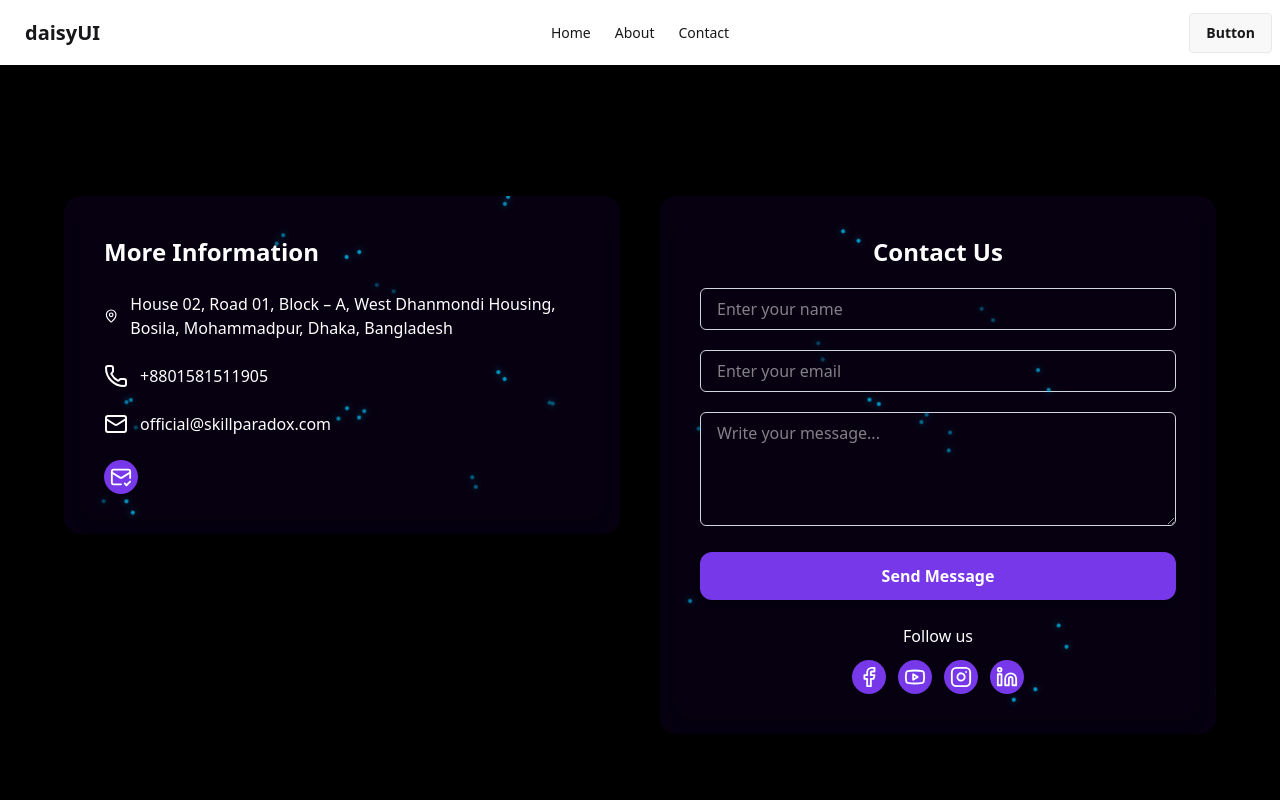
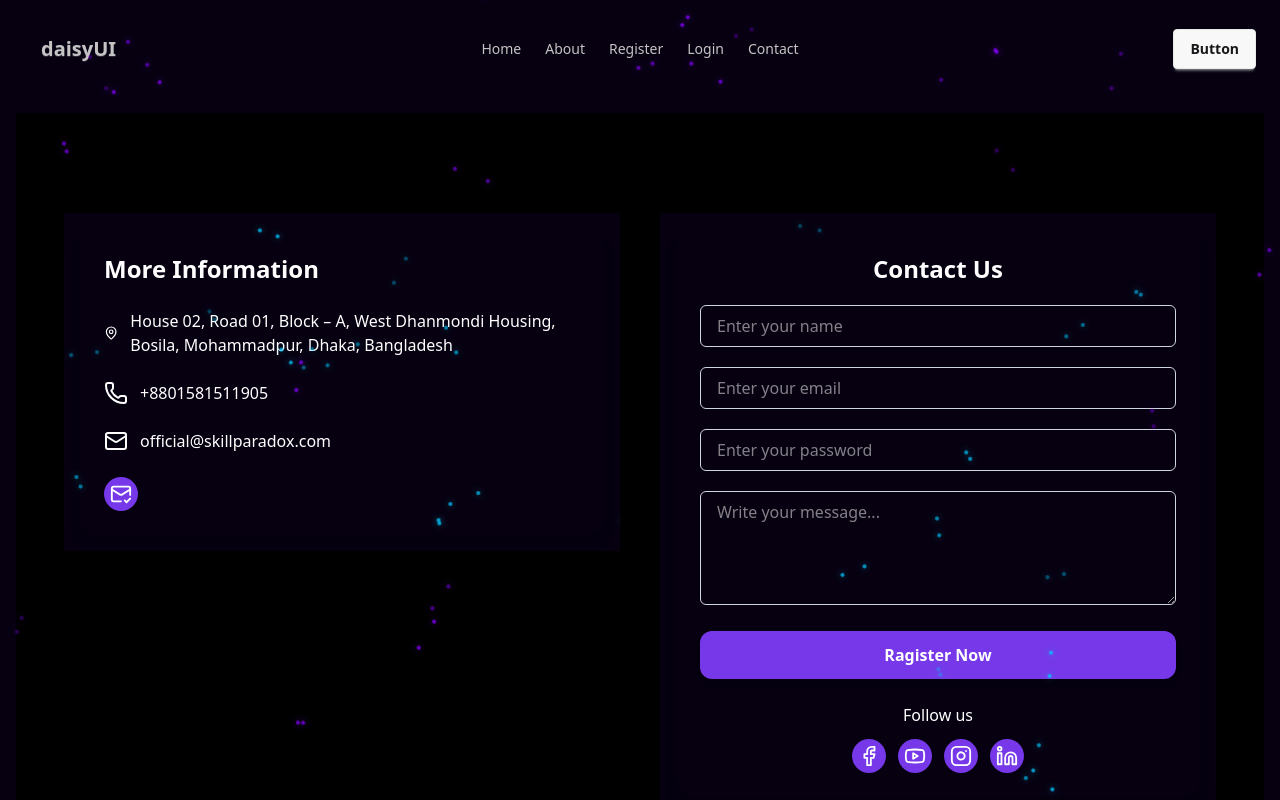
Before and after one commit to lizansarkar/firebase-with-react, a React (Vite) app: page /contact in a window 1280 px wide. Shown: the top 800 px of the page. Built offline with nearby package versions, Linux system fonts and the light colour scheme.

Commit message:
email and password authorigation complete

```diff
--- a/src/App.jsx
+++ b/src/App.jsx
@@ -1,5 +1,4 @@
 import React from 'react';
-import { ToastContainer, toast } from 'react-toastify';
 import { useState } from 'react'
 import './App.css'
 
--- /dev/null
+++ b/src/firebase/firebase.init.js
@@ -0,0 +1,20 @@
+// Import the functions you need from the SDKs you need
+import { initializeApp } from "firebase/app";
+import { getAuth } from "firebase/auth";
+// TODO: Add SDKs for Firebase products that you want to use
+// https://firebase.google.com/docs/web/setup#available-libraries
+
+// Your web app's Firebase configuration
+const firebaseConfig = {
+  apiKey: "AIzaSyC_4ZVAOIZ0ZcNBW1GFWouNIJV-HcFOnOE",
+  authDomain: "email-password-authentic-951c7.firebaseapp.com",
+  projectId: "email-password-authentic-951c7",
+  storageBucket: "email-password-authentic-951c7.firebasestorage.app",
+  messagingSenderId: "360166242521",
+  appId: "1:360166242521:web:d613a6a2c17666ae6466c8"
+};
+
+// Initialize Firebase
+const app = initializeApp(firebaseConfig);
+// Initialize Firebase Authentication and get a reference to the service
+export const auth = getAuth(app);
--- a/src/fixt-component/Footer.jsx
+++ b/src/fixt-component/Footer.jsx
@@ -1,9 +1,11 @@
 import React from "react";
+import MagicEffect from "../reuseble-component/MagicEffect";
 
 export default function Footer() {
   return (
     <div>
-      <footer className="footer sm:footer-horizontal bg-base-200 text-base-content p-10">
+      <MagicEffect>
+        <footer className="footer sm:footer-horizontal text-[#9e9e9e] p-10">
           <nav>
             <h6 className="footer-title">Services</h6>
             <a className="link link-hover">Branding</a>
@@ -39,6 +41,7 @@ export default function Footer() {
             </fieldset>
           </form>
         </footer>
+      </MagicEffect>
     </div>
   );
 }
--- a/src/fixt-component/Navbar.jsx
+++ b/src/fixt-component/Navbar.jsx
@@ -1,14 +1,19 @@
 import React from "react";
 import { NavLink } from "react-router";
-import Home from "../main-pages/Home";
+import MagicEffect from "../reuseble-component/MagicEffect";
 
 export default function Navbar() {
   return (
     <div>
-      <div className="navbar bg-base-100 shadow-sm">
+      <MagicEffect>
+        <div className="navbar text-[#c4c4c4]">
           <div className="navbar-start">
             <div className="dropdown">
-            <div tabIndex={0} role="button" className="btn btn-ghost lg:hidden">
+              <div
+                tabIndex={0}
+                role="button"
+                className="btn btn-ghost lg:hidden"
+              >
                 <svg
                   xmlns="http://www.w3.org/2000/svg"
                   className="h-5 w-5"
@@ -51,6 +56,12 @@ export default function Navbar() {
                 <NavLink to="/about">About</NavLink>
               </li>
               <li>
+                <NavLink to="/register">Register</NavLink>
+              </li>
+              <li>
+                <NavLink to="/login">Login</NavLink>
+              </li>
+              <li>
                 <NavLink to="/contact">Contact</NavLink>
               </li>
             </ul>
@@ -59,6 +70,7 @@ export default function Navbar() {
             <a className="btn">Button</a>
           </div>
         </div>
+      </MagicEffect>
     </div>
   );
 }
--- a/src/index.css
+++ b/src/index.css
@@ -1,2 +1,7 @@
 @import "tailwindcss";
 @plugin "daisyui";
+
+.color {
+    color: rgb(204, 204, 204);
+    color: #e2e2e2;
+}
--- a/src/main-pages/Contact.jsx
+++ b/src/main-pages/Contact.jsx
@@ -1,10 +1,15 @@
 import React from "react";
 import ContactForm from "./contact-component/ContactForm";
+import MagicEffect from "../reuseble-component/MagicEffect";
 
 export default function Contact() {
   return (
-    <div className="page-component relative bg-[#000000]">
-      <ContactForm></ContactForm>
+    <div>
+      <MagicEffect>
+        <div className="page-component relative bg-[#000000]">
+          <ContactForm></ContactForm>
+        </div>
+      </MagicEffect>
     </div>
   );
 }
--- /dev/null
+++ b/src/main-pages/Login.jsx
@@ -0,0 +1,7 @@
+import React from 'react'
+
+export default function Login () {
+  return (
+    <div>Login</div>
+  )
+}
--- /dev/null
+++ b/src/main-pages/Register.jsx
@@ -0,0 +1,7 @@
+import React from 'react'
+
+export default function Register() {
+  return (
+    <div>Register</div>
+  )
+}
--- a/src/main-pages/contact-component/ContactForm.jsx
+++ b/src/main-pages/contact-component/ContactForm.jsx
@@ -15,26 +15,26 @@ import {
   LogOut,
 } from "lucide-react";
 
-import { GoogleAuthProvider, signInWithPopup, signOut } from "firebase/auth";
+import { createUserWithEmailAndPassword, GoogleAuthProvider, signInWithPopup, signOut } from "firebase/auth";
 import { auth } from "./firebase.config";
 
-const googleProvier = new GoogleAuthProvider();
 
 const ContactForm = () => {
+
   const [user, setUser] = useState(null);
+
+  const googleprovider = new GoogleAuthProvider();
+
   const [formData, setFormData] = useState({
     name: "",
     email: "",
-    phone: "",
+    password: "",
     message: "",
   });
 
+  // ✅ এখন formData ব্যবহার করা যাবে
   const handleChange = (e) => {
     setFormData({ ...formData, [e.target.name]: e.target.value });
-  };
-
-  const handlePhoneChange = (value) => {
-    setFormData({ ...formData, phone: value });
   };
 
   const validateForm = () => {
@@ -46,13 +46,13 @@ const ContactForm = () => {
       toast.error("Email is required!");
       return false;
     }
+    if (!formData.password.trim()) {
+      toast.error("Password is required!");
+      return false;
+    }
     const emailRegex = /^[^\s@]+@[^\s@]+\.[^\s@]+$/;
     if (!emailRegex.test(formData.email)) {
       toast.error("Please enter a valid email!");
-      return false;
-    }
-    if (!formData.phone.trim()) {
-      toast.error("Phone number is required!");
       return false;
     }
     if (!formData.message.trim()) {
@@ -62,18 +62,10 @@ const ContactForm = () => {
     return true;
   };
 
-  const handleSubmit = (e) => {
-    e.preventDefault();
-    if (validateForm()) {
-      console.log("Form Data:", formData);
-      toast.success("Message Sent Successfully!");
-      setFormData({ name: "", email: "", phone: "", message: "" });
-    }
-  };
+  const handleGoogleSignIn = () => {
+    console.log("Google verification click");
 
-  const handleGoogleSignIn = () => {
-    console.log("google verification click");
-    signInWithPopup(auth, googleProvier)
+    signInWithPopup(auth, googleprovider)
       .then((result) => {
         console.log(result.user);
         setUser(result.user);
@@ -84,16 +76,33 @@ const ContactForm = () => {
   };
 
   const handleSignOut = () => {
-    console.log("youre clicked sign out button");
-    signOut(auth, googleProvier)
-      .then((result) => {
-        console.log(result);
+    console.log("You clicked sign out button");
+    signOut(auth)
+      .then(() => {
         setUser(null);
+        console.log("Signed out successfully");
       })
       .catch((error) => {
         console.log(error);
       });
   };
+
+  const handleSubmit = (e) => {
+    e.preventDefault();
+
+    if (validateForm()) {
+      console.log("Form Data:", formData);
+      toast.success("Message Sent Successfully!");
+      setFormData({ name: "", email: "", password: "", message: "" });
+
+      const { email, password } = formData;
+
+      createUserWithEmailAndPassword(auth, email, password)
+        .then((result) => console.log("New user created:", result.user))
+        .catch((error) => console.log(error));
+    }
+  };
+
 
   return (
     <div className="min-h-screen flex items-center justify-center p-6 z-100">
@@ -177,6 +186,16 @@ const ContactForm = () => {
                 className="w-full border border-gray-300 rounded-md px-4 py-2 focus:ring-2 focus:text-[#ffffff] focus:outline-none"
               />
 
+              {/* Password Field */}
+              <input
+                type="password"
+                name="password"
+                placeholder="Enter your password"
+                value={formData.password || ""}
+                onChange={handleChange}
+                className="w-full border border-gray-300 rounded-md px-4 py-2 focus:ring-2 focus:text-[#ffffff] focus:outline-none"
+              />
+
               <textarea
                 name="message"
                 placeholder="Write your message..."
@@ -190,7 +209,7 @@ const ContactForm = () => {
                 type="submit"
                 className="w-full bg-[#7638e8] text-white font-semibold py-3 rounded-xl shadow-md"
               >
-                Send Message
+                Ragister Now
               </button>
             </form>
 
--- a/src/main.jsx
+++ b/src/main.jsx
@@ -3,8 +3,6 @@ import { StrictMode } from 'react';
 import { createRoot } from 'react-dom/client';
 import './index.css';
 import { RouterProvider } from 'react-router-dom';
-
-
 import { ToastContainer, toast } from 'react-toastify';
 import router from './react-router/Route';
 
--- a/src/reuseble-component/MagicEffect.css
+++ b/src/reuseble-component/MagicEffect.css
@@ -2,8 +2,8 @@
   --hue: 27;
   --sat: 69%;
   --white: hsl(0,0%,100%);
-  --purple-primary: rgba(132,0,255,1);
-  --purple-glow: rgba(132,0,255,0.2);
+  --purple-primary: rgba(0, 255, 13,1);
+  --purple-glow: rgba(8, 0, 114, 0.2);
   /* --purple-border: rgba(132,0,255,0.8); */
   /* --border-color: #392e4e; */
   --background-dark: #060010;
@@ -22,7 +22,7 @@
 /* generic card used to wrap your children */
 .card{
   position: relative;
-  border-radius: 16px;
+  /* border-radius: 16px; */
   padding: 1rem;
   overflow: visible;
   background: var(--background-dark);
@@ -36,9 +36,9 @@
 }
 
 /* small lift on hover */
-.card:hover{
+/* .card:hover{
   transform: translateY(-6px);
-}
+} */
 
 /* border glow pseudo */
 .card--border-glow::after{
@@ -69,7 +69,11 @@
 }
 
 /* particle container style */
-.particle-container { position: relative; overflow: hidden; }
+.particle-container {
+   position: relative;
+    overflow: hidden;
+    border-radius: 0px;
+}
 
 /* particle visual */
 .particle{
```
Also changed, not shown: src/react-router/Route.jsx (+13 -9 lines). Lines whose indentation alone changed are shown as unchanged.
